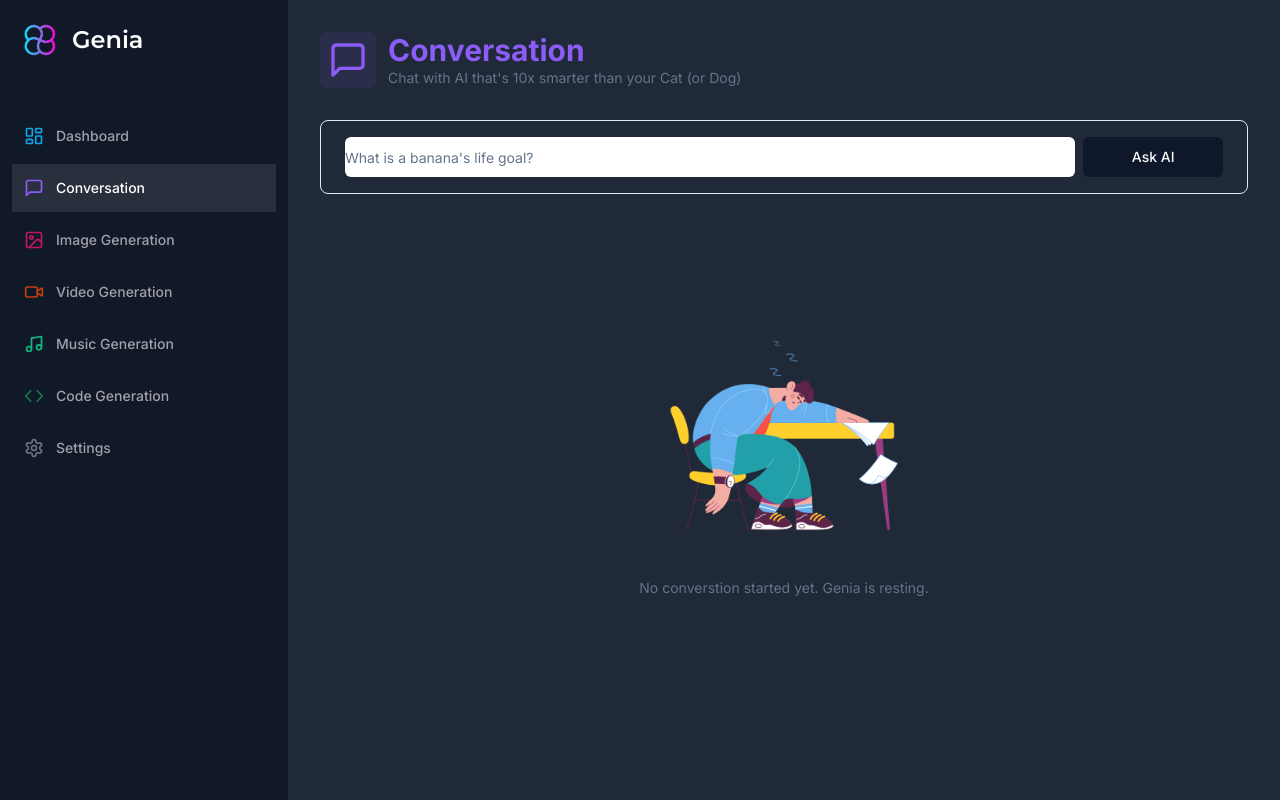
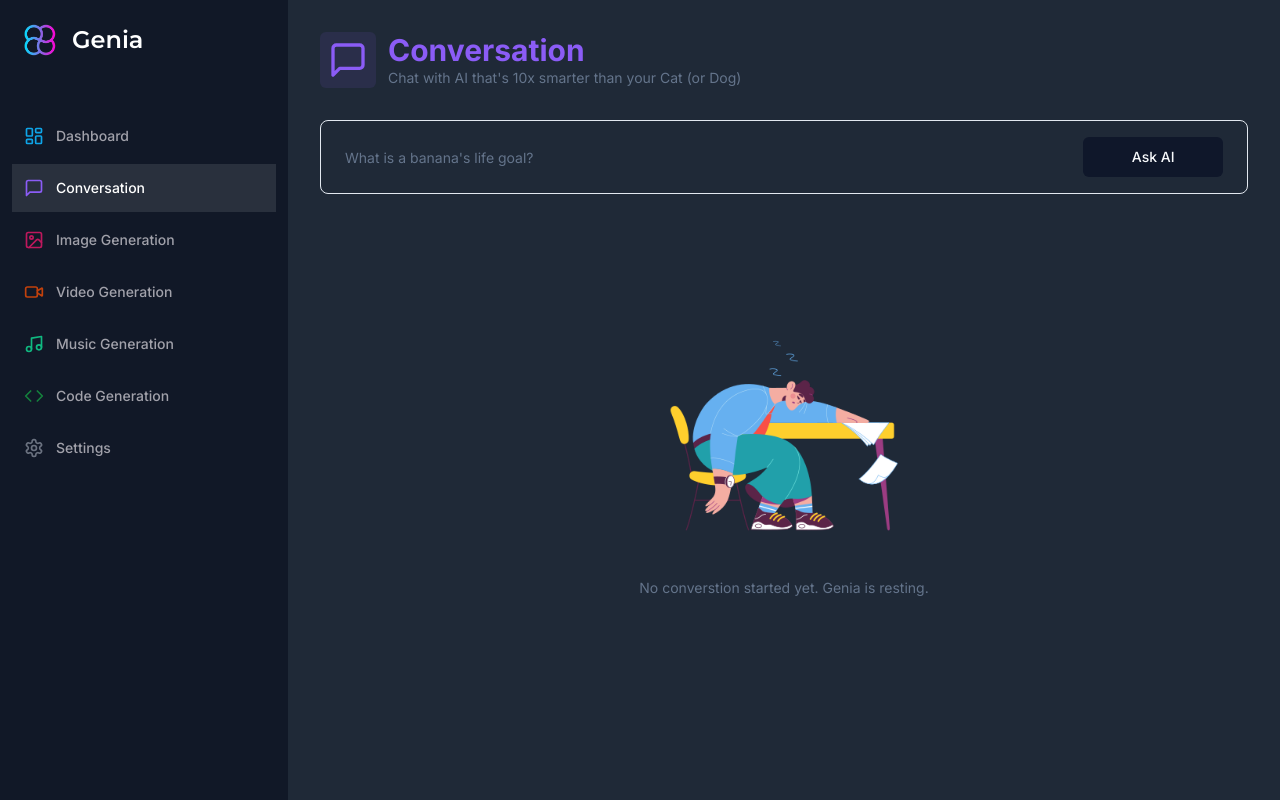
Before and after one commit to GIT-Gizmo/Genia, a Next.js app: page /conversation in a window 1280 px wide. Built offline with nearby package versions, Linux system fonts and the light colour scheme.

Commit message:
Changed input background color and placeholder to match the background

```diff
--- a/app/(dashboard)/(routes)/conversation/page.tsx
+++ b/app/(dashboard)/(routes)/conversation/page.tsx
@@ -68,7 +68,7 @@
     }
 
     return (
-        <div className='bg-gray-800'>
+        <main className='bg-gray-800'>
             <Heading
                 title='Conversation'
                 description='Chat with AI that&apos;s 10x smarter than your Cat (or Dog)'
@@ -133,7 +133,7 @@
                     </div>
                 </div>
             </div>
-        </div>
+        </main>
     )
 }
 
--- a/components/ui/input.tsx
+++ b/components/ui/input.tsx
@@ -3,7 +3,7 @@
 import { cn } from "@/lib/utils"
 
 export interface InputProps
-  extends React.InputHTMLAttributes<HTMLInputElement> {}
+  extends React.InputHTMLAttributes<HTMLInputElement> { }
 
 const Input = React.forwardRef<HTMLInputElement, InputProps>(
   ({ className, type, ...props }, ref) => {
@@ -11,7 +11,7 @@
       <input
         type={type}
         className={cn(
-          "flex h-10 w-full rounded-md border border-input bg-background px-3 py-2 text-sm ring-offset-background file:border-0 file:bg-transparent file:text-sm file:font-medium placeholder:text-muted-foreground focus-visible:outline-none focus-visible:ring-2 focus-visible:ring-ring focus-visible:ring-offset-2 disabled:cursor-not-allowed disabled:opacity-50",
+          "flex h-10 w-full rounded-sm border border-input text-white bg-transparent px-3 py-2 text-sm ring-offset-background file:border-0 file:bg-transparent file:text-sm file:font-medium placeholder:text-muted-foreground focus-visible:outline-none focus-visible:ring-2 focus-visible:ring-ring focus-visible:ring-offset-0 disabled:cursor-not-allowed disabled:opacity-50",
           className
         )}
         ref={ref}
```
